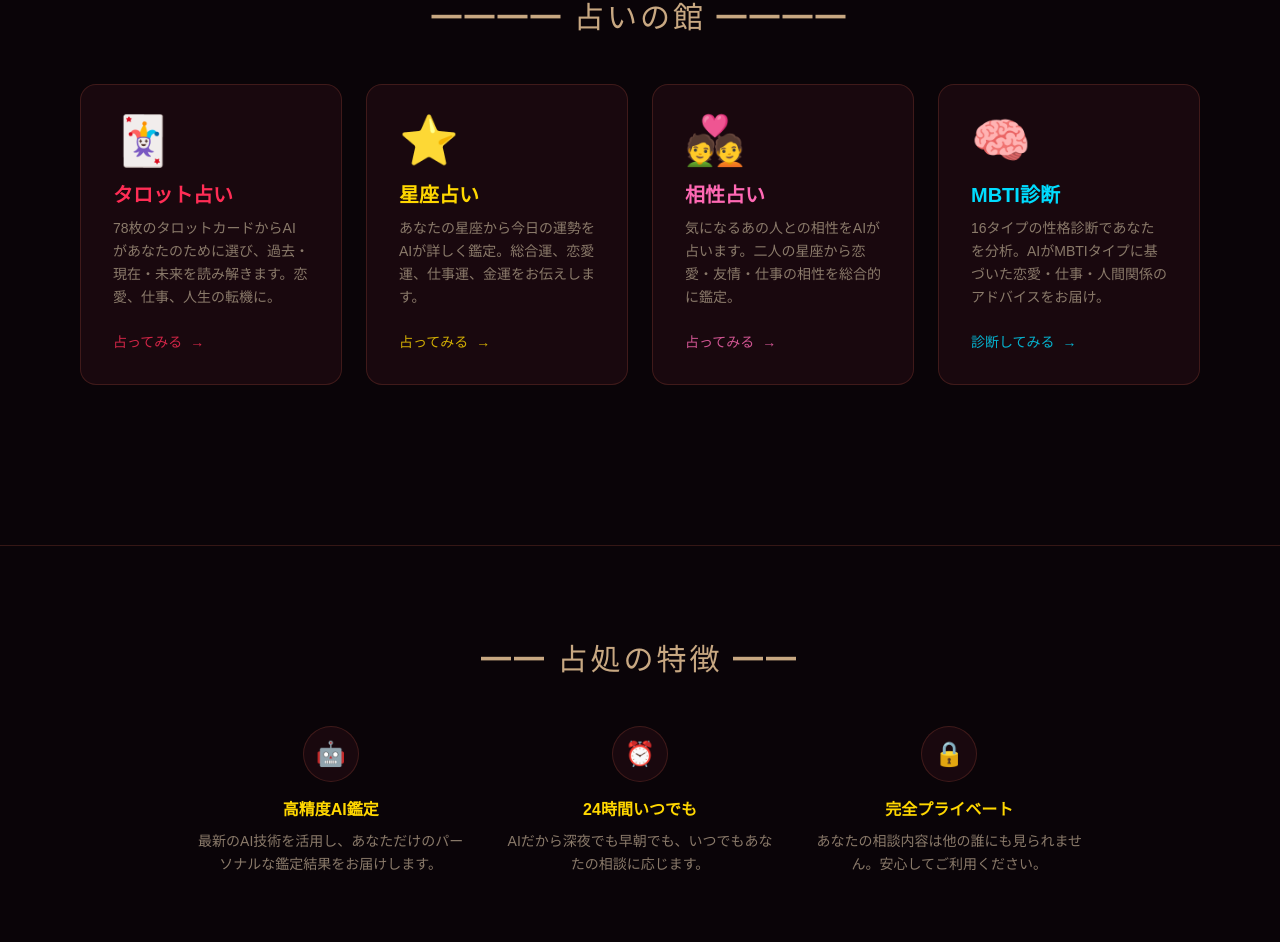
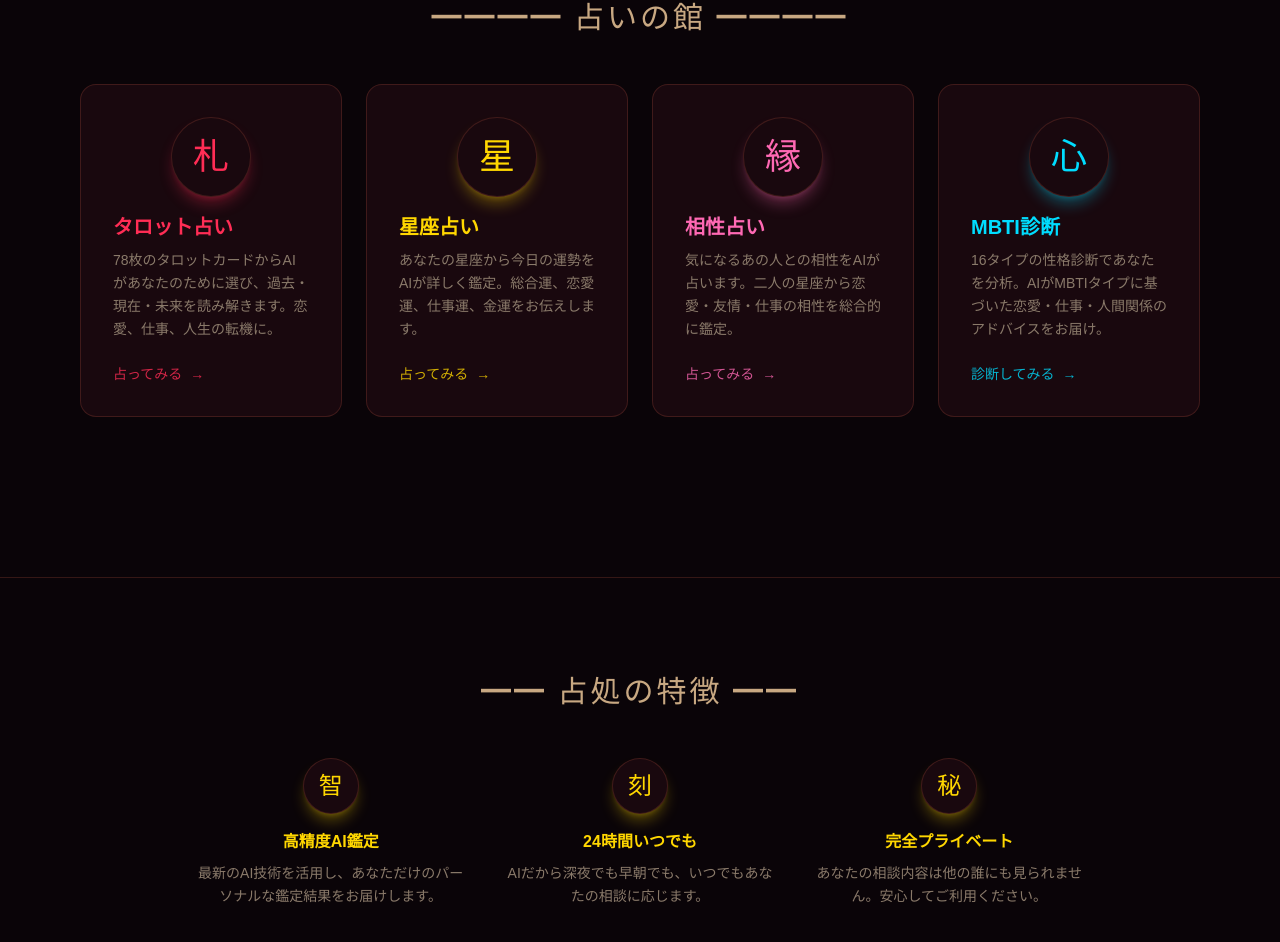
Before and after one commit to moumuri123123-sudo/ai-uranai, a Next.js app: page / in a window 1280 px wide. Shown: the part 610-1552 px from the top of the page. Built offline with nearby package versions, Linux system fonts and the light colour scheme; no server answers; a web font is replaced by a local one.

Commit message:
Replace all emoji with stylized kanji FortuneIcon component
Replaces generic emojis across the site with themed kanji characters
in circular bordered containers (FortuneIcon) for a cohesive retro-neon aesthetic.

Co-Authored-By: Claude Opus 4.6 <noreply@anthropic.com>

```diff
--- a/src/app/blog/[slug]/page.tsx
+++ b/src/app/blog/[slug]/page.tsx
@@ -3,6 +3,7 @@ import Link from "next/link";
 import { notFound } from "next/navigation";
 import { blogArticles, getArticleBySlug } from "@/lib/blog-data";
 import AdBanner from "@/components/AdBanner";
+import FortuneIcon from "@/components/FortuneIcon";
 
 type Props = {
   params: Promise<{ slug: string }>;
@@ -59,7 +60,11 @@ export default async function BlogDetailPage({ params }: Props) {
 
         <article>
           <div className="mb-8 text-center">
-            <span className="text-5xl">{article.emoji}</span>
+            {article.category !== "general" ? (
+              <FortuneIcon type={article.category} size="lg" />
+            ) : (
+              <FortuneIcon type="ai" size="lg" />
+            )}
             <h1 className="font-mincho mt-4 text-2xl font-bold text-gold sm:text-3xl">
               {article.title}
             </h1>
--- a/src/app/blog/page.tsx
+++ b/src/app/blog/page.tsx
@@ -2,6 +2,7 @@ import type { Metadata } from "next";
 import Link from "next/link";
 import { blogArticles } from "@/lib/blog-data";
 import AdBanner from "@/components/AdBanner";
+import FortuneIcon from "@/components/FortuneIcon";
 
 export const metadata: Metadata = {
   title: "コラム",
@@ -30,7 +31,13 @@ export default function BlogPage() {
               className="group"
             >
               <div className="card-mystical flex h-full flex-col rounded-2xl border border-border bg-surface p-6">
-                <div className="mb-3 text-4xl">{article.emoji}</div>
+                <div className="mb-3">
+                  {article.category !== "general" ? (
+                    <FortuneIcon type={article.category} size="md" />
+                  ) : (
+                    <FortuneIcon type="ai" size="md" />
+                  )}
+                </div>
                 <h2 className="mb-2 text-lg font-bold text-foreground transition-colors group-hover:text-gold">
                   {article.title}
                 </h2>
--- a/src/app/history/page.tsx
+++ b/src/app/history/page.tsx
@@ -8,15 +8,16 @@ import {
   clearAllHistory,
   type HistoryEntry,
 } from "@/lib/history";
+import FortuneIcon from "@/components/FortuneIcon";
 
 const fortuneTypeMeta: Record<
   string,
-  { emoji: string; path: string }
+  { type: "tarot" | "zodiac" | "compatibility" | "mbti"; path: string }
 > = {
-  tarot: { emoji: "\u{1F0CF}", path: "/tarot" },
-  zodiac: { emoji: "\u2B50", path: "/zodiac" },
-  compatibility: { emoji: "\u{1F491}", path: "/compatibility" },
-  mbti: { emoji: "\u{1F9E0}", path: "/mbti" },
+  tarot: { type: "tarot", path: "/tarot" },
+  zodiac: { type: "zodiac", path: "/zodiac" },
+  compatibility: { type: "compatibility", path: "/compatibility" },
+  mbti: { type: "mbti", path: "/mbti" },
 };
 
 export default function HistoryPage() {
@@ -86,7 +87,7 @@ export default function HistoryPage() {
                     <div className="flex items-start justify-between gap-4">
                       <div className="flex-1">
                         <div className="mb-2 flex items-center gap-2">
-                          <span className="text-xl">{meta?.emoji}</span>
+                          {meta && <FortuneIcon type={meta.type} size="sm" />}
                           <h2 className="text-sm font-bold text-foreground">
                             {entry.label}
                           </h2>
--- a/src/app/page.tsx
+++ b/src/app/page.tsx
@@ -1,5 +1,6 @@
 import Link from "next/link";
 import AdBanner from "@/components/AdBanner";
+import FortuneIcon from "@/components/FortuneIcon";
 
 export default function Home() {
   return (
@@ -40,7 +41,7 @@ export default function Home() {
           {/* タロットカード */}
           <Link href="/tarot" className="group">
             <div className="card-mystical card-glow-red flex h-full flex-col rounded-2xl border border-border bg-surface p-8">
-              <div className="mb-4 text-5xl">&#x1F0CF;</div>
+              <div className="mb-4"><FortuneIcon type="tarot" size="lg" /></div>
               <h3 className="mb-2 text-xl font-bold text-neon-red transition-colors group-hover:brightness-125">
                 タロット占い
               </h3>
@@ -59,7 +60,7 @@ export default function Home() {
           {/* 星座占いカード */}
           <Link href="/zodiac" className="group">
             <div className="card-mystical card-glow-gold flex h-full flex-col rounded-2xl border border-border bg-surface p-8">
-              <div className="mb-4 text-5xl">&#x2B50;</div>
+              <div className="mb-4"><FortuneIcon type="zodiac" size="lg" /></div>
               <h3 className="mb-2 text-xl font-bold text-gold transition-colors group-hover:brightness-125">
                 星座占い
               </h3>
@@ -78,7 +79,7 @@ export default function Home() {
           {/* 相性占いカード */}
           <Link href="/compatibility" className="group">
             <div className="card-mystical card-glow-pink flex h-full flex-col rounded-2xl border border-border bg-surface p-8">
-              <div className="mb-4 text-5xl">&#x1F491;</div>
+              <div className="mb-4"><FortuneIcon type="compatibility" size="lg" /></div>
               <h3 className="mb-2 text-xl font-bold text-neon-pink transition-colors group-hover:brightness-125">
                 相性占い
               </h3>
@@ -97,7 +98,7 @@ export default function Home() {
           {/* MBTI診断カード */}
           <Link href="/mbti" className="group">
             <div className="card-mystical card-glow-cyan flex h-full flex-col rounded-2xl border border-border bg-surface p-8">
-              <div className="mb-4 text-5xl">&#x1F9E0;</div>
+              <div className="mb-4"><FortuneIcon type="mbti" size="lg" /></div>
               <h3 className="mb-2 text-xl font-bold text-neon-cyan transition-colors group-hover:brightness-125">
                 MBTI診断
               </h3>
@@ -127,27 +128,21 @@ export default function Home() {
 
           <div className="grid gap-8 sm:grid-cols-3">
             <div className="text-center">
-              <div className="mx-auto mb-4 flex h-14 w-14 items-center justify-center rounded-full border border-border bg-surface text-2xl">
-                &#x1F916;
-              </div>
+              <FortuneIcon type="ai" size="md" className="mb-4" />
               <h3 className="mb-2 text-base font-semibold text-gold">高精度AI鑑定</h3>
               <p className="text-sm leading-relaxed text-muted">
                 最新のAI技術を活用し、あなただけのパーソナルな鑑定結果をお届けします。
               </p>
             </div>
             <div className="text-center">
-              <div className="mx-auto mb-4 flex h-14 w-14 items-center justify-center rounded-full border border-border bg-surface text-2xl">
-                &#x23F0;
-              </div>
+              <FortuneIcon type="clock" size="md" className="mb-4" />
               <h3 className="mb-2 text-base font-semibold text-gold">24時間いつでも</h3>
               <p className="text-sm leading-relaxed text-muted">
                 AIだから深夜でも早朝でも、いつでもあなたの相談に応じます。
               </p>
             </div>
             <div className="text-center">
-              <div className="mx-auto mb-4 flex h-14 w-14 items-center justify-center rounded-full border border-border bg-surface text-2xl">
-                &#x1F512;
-              </div>
+              <FortuneIcon type="lock" size="md" className="mb-4" />
               <h3 className="mb-2 text-base font-semibold text-gold">完全プライベート</h3>
               <p className="text-sm leading-relaxed text-muted">
                 あなたの相談内容は他の誰にも見られません。安心してご利用ください。
--- a/src/app/zodiac/page.tsx
+++ b/src/app/zodiac/page.tsx
@@ -4,6 +4,7 @@ import { useState } from "react";
 import ChatBox from "@/components/ChatBox";
 import AdBanner from "@/components/AdBanner";
 import ShareButtons from "@/components/ShareButtons";
+import FortuneIcon from "@/components/FortuneIcon";
 import { zodiacSigns } from "@/lib/fortune-data";
 
 const zodiacList = Object.entries(zodiacSigns).map(([key, sign]) => ({
@@ -36,7 +37,7 @@ export default function ZodiacPage() {
       <div className="mx-auto max-w-4xl px-4 py-12">
         {/* ヘッダー */}
         <div className="mb-10 text-center">
-          <div className="mb-4 text-5xl">{"\u2B50"}</div>
+          <div className="mb-4"><FortuneIcon type="zodiac" size="lg" /></div>
           <h1 className="font-mincho mb-3 text-2xl font-bold sm:text-3xl">
             <span className="text-gold animate-gold-pulse">
               星座占い
--- /dev/null
+++ b/src/components/FortuneIcon.tsx
@@ -0,0 +1,38 @@
+type FortuneIconProps = {
+  type: "tarot" | "zodiac" | "compatibility" | "mbti" | "ai" | "clock" | "lock";
+  size?: "sm" | "md" | "lg";
+  className?: string;
+};
+
+const icons: Record<string, { char: string; color: string; glow: string }> = {
+  tarot: { char: "札", color: "text-neon-red", glow: "shadow-neon-red/30" },
+  zodiac: { char: "星", color: "text-gold", glow: "shadow-gold/30" },
+  compatibility: { char: "縁", color: "text-neon-pink", glow: "shadow-neon-pink/30" },
+  mbti: { char: "心", color: "text-neon-cyan", glow: "shadow-neon-cyan/30" },
+  ai: { char: "智", color: "text-gold", glow: "shadow-gold/30" },
+  clock: { char: "刻", color: "text-gold", glow: "shadow-gold/30" },
+  lock: { char: "秘", color: "text-gold", glow: "shadow-gold/30" },
+};
+
+const sizes = {
+  sm: "h-10 w-10 text-lg",
+  md: "h-14 w-14 text-2xl",
+  lg: "h-20 w-20 text-4xl",
+};
+
+export default function FortuneIcon({
+  type,
+  size = "lg",
+  className = "",
+}: FortuneIconProps) {
+  const icon = icons[type];
+  if (!icon) return null;
+
+  return (
+    <div
+      className={`mx-auto flex items-center justify-center rounded-full border border-border bg-surface shadow-lg ${icon.glow} ${sizes[size]} ${className}`}
+    >
+      <span className={`font-yuji ${icon.color}`}>{icon.char}</span>
+    </div>
+  );
+}
--- a/src/lib/blog-data.ts
+++ b/src/lib/blog-data.ts
@@ -65,7 +65,7 @@ XXI番「世界」── 完成、統合、達成を表す大アルカナの最
     category: "tarot",
     publishedAt: "2026-03-18",
     updatedAt: "2026-03-18",
-    emoji: "\u{1F0CF}",
+    emoji: "札",
   },
   {
     slug: "zodiac-2026-horoscope",
@@ -114,7 +114,7 @@ XXI番「世界」── 完成、統合、達成を表す大アルカナの最
     category: "zodiac",
     publishedAt: "2026-03-18",
     updatedAt: "2026-03-18",
-    emoji: "\u2B50",
+    emoji: "星",
   },
   {
     slug: "compatibility-improve-tips",
@@ -147,7 +147,7 @@ XXI番「世界」── 完成、統合、達成を表す大アルカナの最
     category: "compatibility",
     publishedAt: "2026-03-18",
     updatedAt: "2026-03-18",
-    emoji: "\u{1F491}",
+    emoji: "縁",
   },
   {
     slug: "mbti-basic-guide",
@@ -212,7 +212,7 @@ MBTIは自分を理解し、他者との違いを受け入れるためのツー
     category: "mbti",
     publishedAt: "2026-03-18",
     updatedAt: "2026-03-18",
-    emoji: "\u{1F9E0}",
+    emoji: "心",
   },
 ];
 
```
Also changed, not shown: src/app/compatibility/page.tsx (+5 -4 lines), src/app/mbti/page.tsx (+4 -3 lines), src/app/tarot/page.tsx (+5 -4 lines).
